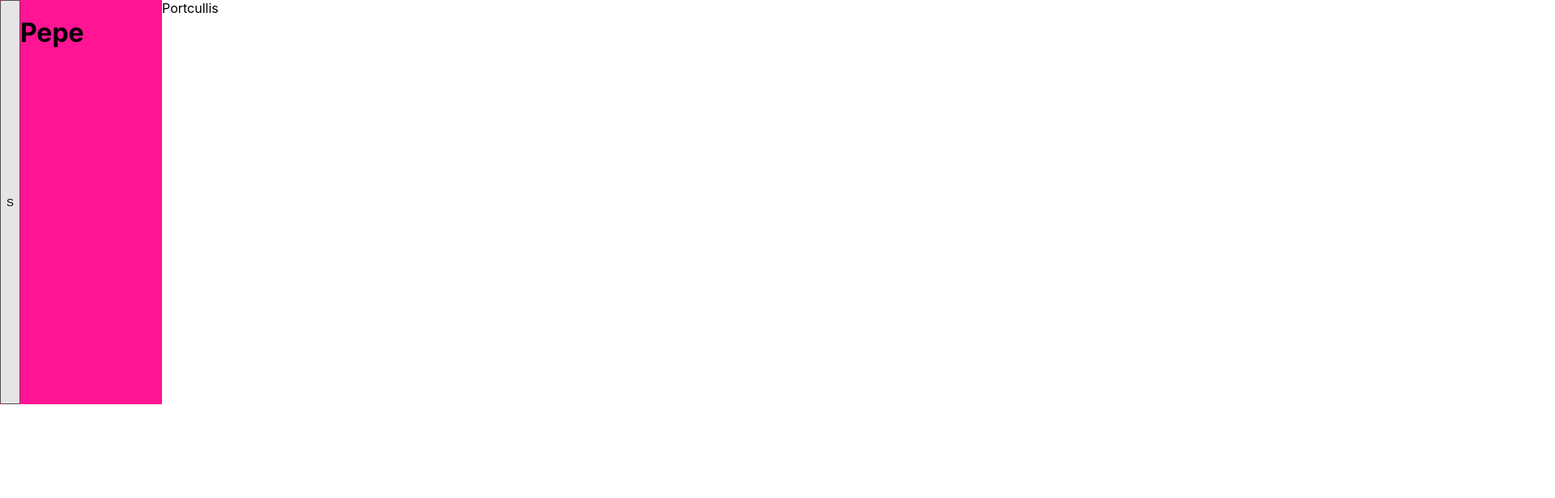
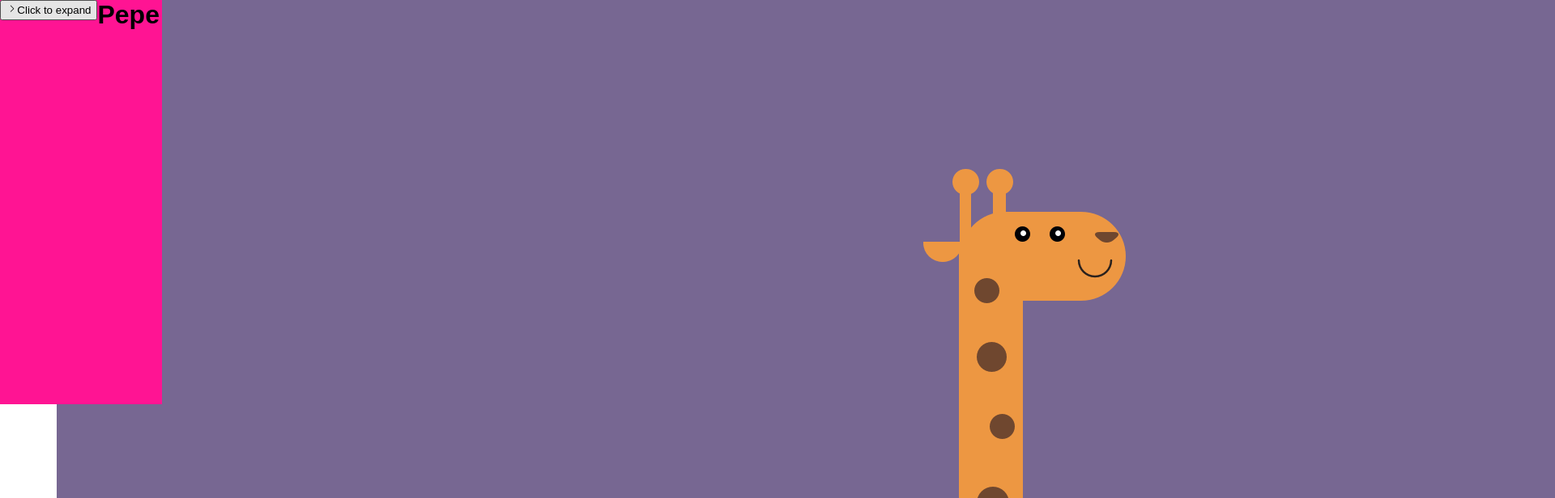
Before and after one commit to missingnoglitch0/missingnoglitch0.github.io, a React (Create React App) app: page / in a window 1280 px wide. Shown: the top 616 px of the page at 81% size, 1920 px wide, since content can reach past the window. Built offline with nearby package versions, Linux system fonts and the light colour scheme.

Commit message:
Sidebar menu does not move when user scrolls, as desired

```diff
--- a/package.json
+++ b/package.json
@@ -9,6 +9,7 @@
     "@testing-library/user-event": "^12.6.0",
     "react": "^17.0.1",
     "react-dom": "^17.0.1",
+    "react-icons": "^4.1.0",
     "react-scripts": "4.0.1",
     "web-vitals": "^0.2.4"
   },
--- a/src/App.css
+++ b/src/App.css
@@ -42,6 +42,7 @@
 }
 
 .sidebar-main {
+  position: fixed;
   display: flex;
   flex-direction: row;
   background-color: deeppink;
@@ -50,11 +51,13 @@
   max-height:fit-content;
 }
 
-.sidebar-main > .title {
-  margin: 10px;
+.title {
+  margin: 0px;
+  font-family: Arial, Helvetica, sans-serif;
+  font-size: 20;
 }
 
-.sidebar-main > .showSidebarButton {
-  height: 50px;
-  width: 50px;
+.ShowSidebarButton {
+  min-height: 25px;
+  height: 25px;
 }
--- a/src/App.js
+++ b/src/App.js
@@ -1,6 +1,7 @@
 import './App.css';
 import './Sidebar.js';
 import Sidebar from './Sidebar.js';
+import tallStack from './resources/tall-stack.png';
 
 function App(){
     return (
@@ -9,6 +10,8 @@ function App(){
         <div>
           Portcullis
         </div>
+        <img src={tallStack} alt=""/>
+        bung
       </div>
 
     );
--- a/src/Sidebar.js
+++ b/src/Sidebar.js
@@ -1,4 +1,6 @@
 import React from 'react';
+import './App.css';
+import { VscChevronRight } from 'react-icons/vsc';
 
 class Sidebar extends React.Component {
     constructor(props) {
@@ -20,7 +22,7 @@ class Sidebar extends React.Component {
             return (
                 <div className="sidebar-main">
                     <div className="flex-container">
-                        <ShowSidebarButton onClick={this.handleShowSidebarClick} />
+                        <ShowSidebarButton className="ShowSidebarButton" onClick={this.handleShowSidebarClick} />
                         <h1 className="title">
                             {titleName}
                         </h1>
@@ -38,8 +40,9 @@ class Sidebar extends React.Component {
 
 function ShowSidebarButton(props) {
     return (
-        <button onClick={props.onClick}>
-            S
+        <button className="ShowSidebarButton" onClick={props.onClick}>
+            <VscChevronRight />
+           Click to expand
         </button>
     );
 }
```
Also changed, not shown: src/resources/tall-stack.png (added), 1 other file (tests, documents, lock files or other folders).
